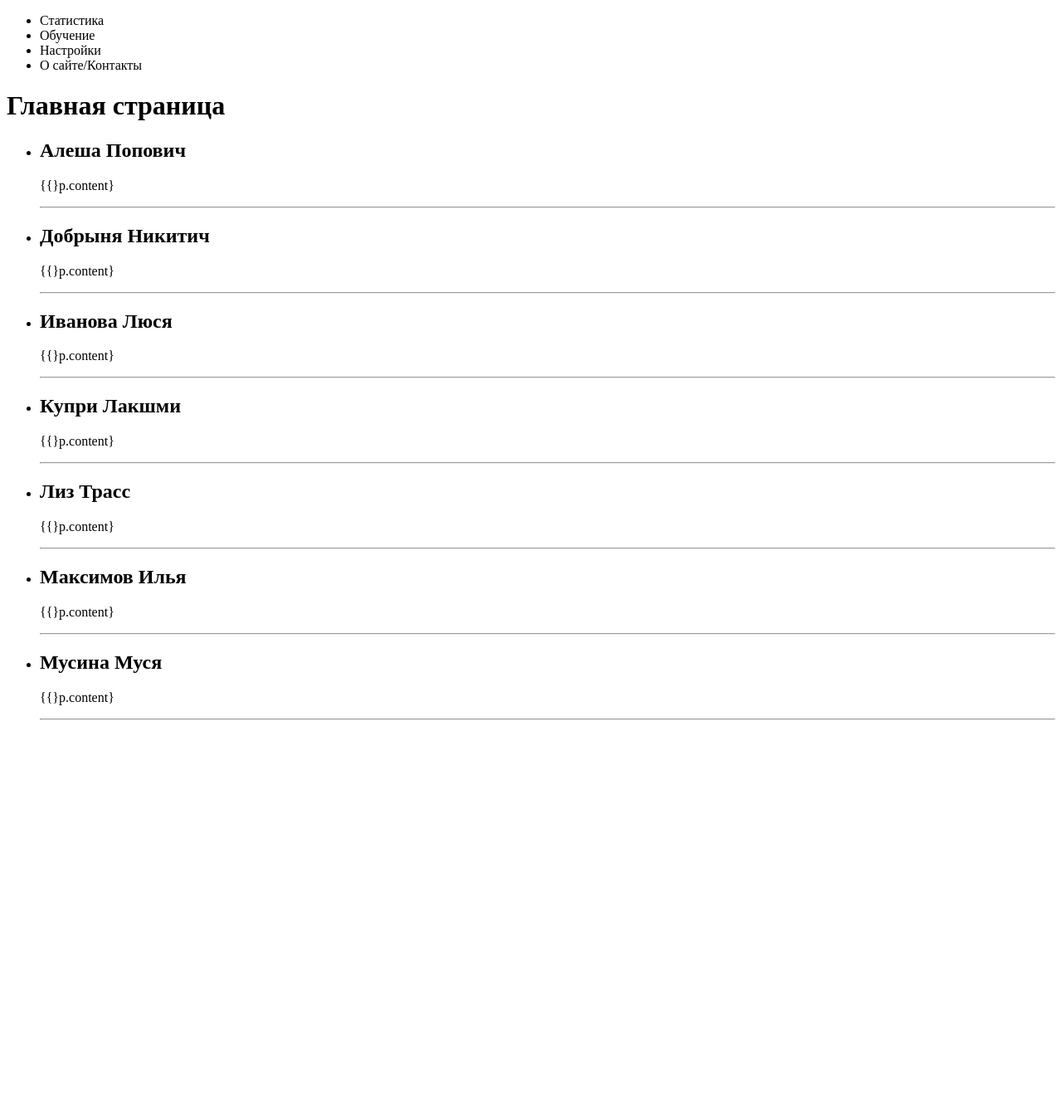
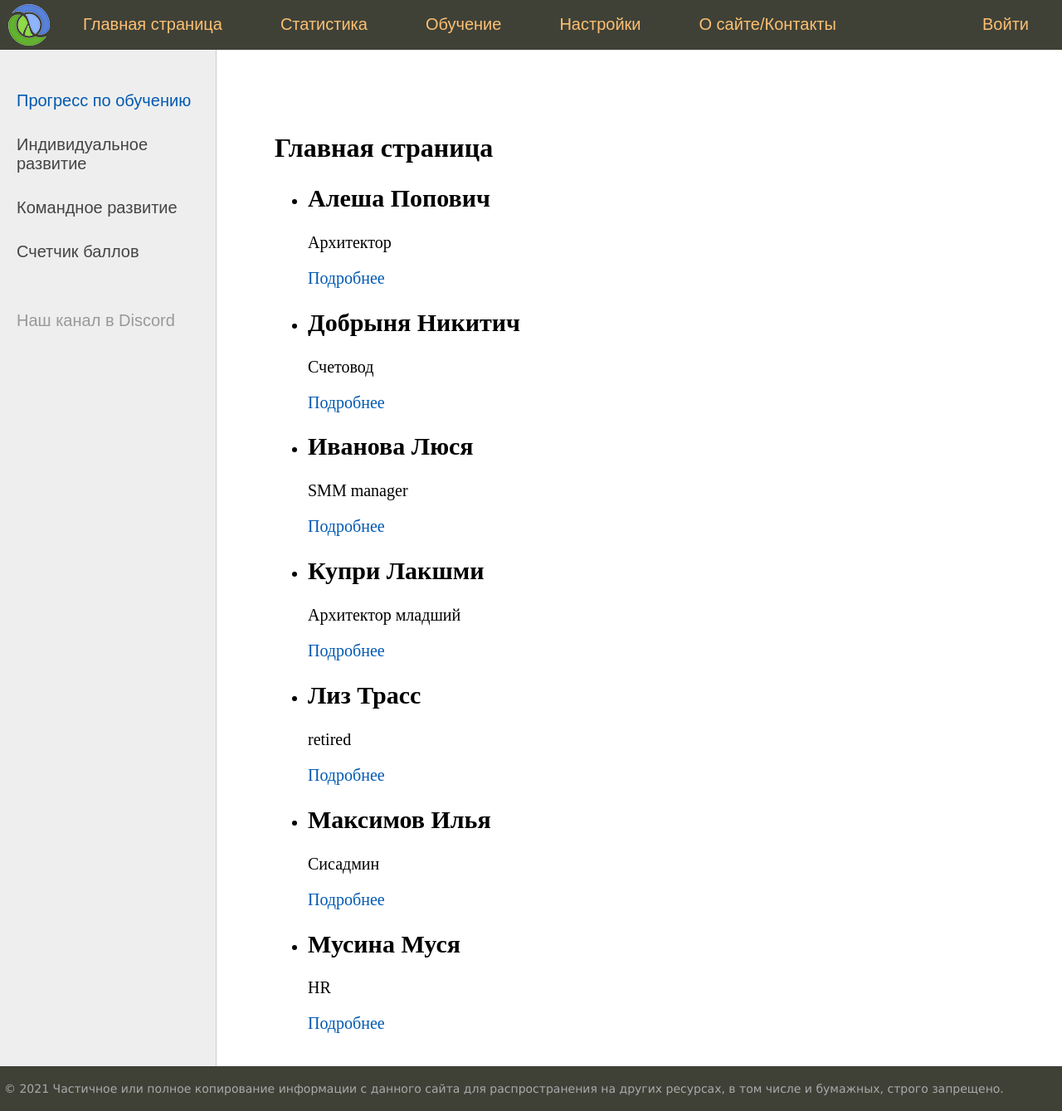
Before and after one commit to NaidaNeon/soyprotagonista, a Django app: page / in a window 1280 px wide. Shown: the whole page at 83% size. Before the commit the page ends 868 px from the top, so only its background shows below. Run offline with Django 4.2, Linux system fonts and the light colour scheme; data comes from the database, SQL or seed files in the repository; both versions use the stored data as it was after the commit.

Commit message:
logo, links, menu

```diff
--- a/admin_panel/models.py
+++ b/admin_panel/models.py
@@ -16,7 +16,7 @@ class Admin_Panel(models.Model):
         return self.title
 
     def get_absolute_url(self):
-        return reverse('post', kwargs={'post_id': self.pk})
+        return reverse('employee', kwargs={'employee_id': self.pk})
 
     class Meta:
         verbose_name = 'List of employees'
--- /dev/null
+++ b/admin_panel/static/admin_panel/css/styles.css
@@ -0,0 +1,392 @@
+html, body {
+	font-family: 'Arial';
+	margin: 0;
+	padding: 0;
+	height: 100%;
+	width: 100%;
+	color: #444;
+}
+
+a {
+	color: #0059b2;
+	text-decoration: none;
+}
+a:hover {
+	color: #CC0000;
+	text-decoration: underline;
+}
+
+img {max-width: 600px; height: auto;}
+
+img.img-article-left {
+	max-width: 300px;
+	height: auto;
+	float: left;
+	padding: 0 10px 10px 0;
+}
+
+img.img-article-left.thumb {
+	max-width: 150px;
+	height: auto;
+}
+
+p.link-read-post {
+	text-align: right;
+}
+p.link-read-post a {
+	padding: 10px;
+	min-width: 100px;
+	background: #333671;
+	color: #fff;
+	text-decoration: none;
+}
+
+div.article-panel {
+    background: #eee;
+    padding: 5px 10px 5px 10px;
+    box-sizing: border-box;
+    overflow: hidden;
+    color: #555;
+}
+div.article-panel p.first {
+    margin: 0;
+    float: left;
+}
+div.article-panel p.last {
+    margin: 0;
+    float: right;
+}
+
+ul.list-articles {
+	list-style: none;
+	margin: 0;
+	padding: 0;
+}
+ul.list-articles li {
+	border-bottom: 1px solid #ccc;
+}
+
+.table-page {
+	width: 100%;
+	height: 100%;
+	vertical-align: top;
+}
+.table-page tr {height: 100%;}
+
+.clear {clear: both;}
+
+.header {
+	background: #3F4137;
+	height: 60px;
+}
+
+.logo {
+	background: url('../images/logo.png') no-repeat 10px 5px;
+	width: 70px;
+	height: 60px;
+}
+
+ul.mainmenu {
+	list-style: none;
+	margin: 0;
+	padding: 0;
+	height: 60px;
+	color: #fdc073;
+	font-size: 20px;
+	overflow: hidden;
+}
+ul.mainmenu li {
+	float: left;
+	margin: 18px 40px 0 30px;
+}
+ul.mainmenu li.logo {margin: 0;}
+ul.mainmenu li.last {float: right;}
+
+ul.mainmenu li a {
+	color: #fdc073;
+	text-decoration: none;
+}
+ul.mainmenu li a:hover {
+	color: #FDA83D;
+}
+
+.panelitems {
+	text-align: center;
+}
+
+ul.langitem {
+	list-style: none;
+	display: inline-block;
+	margin: 30px;
+	padding: 0;
+	max-width: 300px
+}
+ul.langitem li {
+	margin: 10px 0 0 0;
+	width: 100%;
+}
+ul.langitem li.image {
+	margin: 0;
+	text-align: center;
+	width: 100%;
+	height: 250px;
+	overflow: hidden;
+}
+ul.langitem li.descr {
+	color: #777;
+	height: 170px;
+	overflow: hidden;
+}
+ul.langitem li a {
+	color: #fdc073;
+	text-decoration: none;
+	font-size: 20px;
+}
+ul.langitem li a:hover {
+	color: #FDA83D;
+}
+div.button {
+	background: #3F4137;
+	max-width: 200px;
+	margin: 0 auto;
+	padding: 5px 20px 5px 20px;
+	border-radius: 10px;
+	font-size: 20px;
+}
+
+.table-content {
+	width: 100%;
+	min-height: 100%;
+	height: 100%;
+}
+
+.left-chapters {
+	margin: 0;
+	background: #eee;
+	border-right: 1px solid #ccc;
+	min-height: 100%;
+}
+.left-chapters ul {
+	width: 230px;
+	min-height: 100%;
+	margin: 0;
+	padding: 20px 10px 10px 20px;
+	list-style: none;
+	font-size: 20px;
+}
+.left-chapters ul li {
+	margin: 30px 0 0 0;
+	color: #999;
+}
+.left-chapters ul li.selected {color: #0059b2; }
+.left-chapters ul li a {
+	color: #444;
+	text-decoration: none;
+}
+.left-chapters ul li a:hover { color: #CC0000; }
+.left-chapters ul li.share {margin: 60px 0 0 0;}
+.left-chapters ul li.share p {margin: 30px 0 30px 0;}
+.left-chapters ul li.share a {
+	display: inline-block;
+	width: 40px;
+	height: 40px;
+	margin: 0 20px 0 0;
+}
+.left-chapters ul li.share a.share-yt {
+	width: 100%;
+	height: 30px;
+	background: url('../images/share_yt.png') no-repeat 0 0
+}
+.left-chapters ul li.share a.share-yt:hover {
+	width: 100%;
+	height: 30px;
+	background: url('../images/share_yt.png') no-repeat 0 -30px
+}
+
+.content {
+	padding: 40px 20px 20px 40px;
+	width: 100%;
+	box-sizing: border-box;
+}
+
+ul.breadcrumbs {
+	margin: 0;
+	padding: 0;
+	list-style: none;
+	font-size: 20px;
+	font-family: Sans-serif, Arial, Tahoma;
+}
+ul.breadcrumbs li {
+	display: inline-block;
+}
+ul.breadcrumbs li a {
+	color: #0059b2;
+	text-decoration: none;
+}
+ul.breadcrumbs li a:hover { color: #CC0000; }
+ul.breadcrumbs li:after{
+	padding: 0 10px 0 10px;
+	content: "\2192";
+}
+ul.breadcrumbs li.last:after {content: "";}
+
+ul.control {
+	margin: 0;
+	padding: 60px 0 0 0;
+	list-style: none;
+	font-family: Sans-serif, Arial, Tahoma;
+	font-size: 18px;
+	width: 100%;
+}
+ul.control li {	float: left; padding: 0 0 0 10px;}
+ul.control li.first:before {content: "\2190"; padding: 0 10px 0 0;}
+ul.control li.last {float: right; padding: 0 40px 0 0;}
+ul.control li.last:after {content: "\2192"; padding: 0 0 0 10px;}
+ul.control li a { color: #0059b2; text-decoration: none; }
+ul.control li a:hover { color: #CC0000; }
+
+ul.content-table {
+	margin: 0;
+	padding: 60px 0 0 30px;
+	list-style: none;
+	font-family: Sans-serif, Arial, Tahoma;
+	font-size: 28px;
+}
+ul.content-table li {
+	margin: 0 0 40px 0;
+}
+ul.content-table li a {
+	color: #BB5715;
+	text-decoration: none;
+}
+ul.content-table li a:hover {color: #F0711C;}
+
+.content-text {
+	margin: 60px 0 0 30px;
+	color: #000;
+	font-size: 20px;
+	font-family: Yandex Sans Display Light;
+}
+.content-text h1 {font-size: 32px;}
+
+ul.lang-list {
+	list-style: none;
+	margin: 0;
+	padding: 14px 0 0 0;
+	background: #3F4137;
+	width: 100%;
+	height: 50px;
+	border-top: 1px solid #959A82;
+	box-sizing: border-box;
+	font-size: 18px;
+	font-family: Sans-serif, Arial, Tahoma;
+}
+ul.lang-list li {
+	display: inline-block;
+	margin-left: 40px;
+}
+ul.lang-list li.selected {color: #fdc073; border-bottom: 1px solid #fdc073;}
+ul.lang-list li a {
+	color: #eee;
+	text-decoration: none;
+}
+ul.lang-list li a:hover {color: #fdc073;}
+
+.topic-subject .topic-line {
+	border-bottom: 1px solid #CC0000;
+	margin-top: -16px;
+}
+
+.topic-subject .topic-text {
+	display: inline-block;
+	font-size: 28px;
+	color: #777;
+	padding: 0 10px 0 10px;
+	margin-left: 30px;
+	background: #fff;
+	font-family: Sans-serif, Arial, Tahoma;
+}
+
+.list-topic {
+	margin: 40px 0 60px 0;
+	font-family: Sans-serif, Arial, Tahoma;
+}
+.list-topic p {
+	margin: 0;
+	font-size: 28px;
+}
+.list-topic ol {
+	columns: 2;
+	-webkit-columns: 2;
+	column-gap: 40px;
+}
+.list-topic ol li {
+	display: list-item;
+	margin: 10px 10px 0 0px;
+	padding: 0 0 0 10px;
+}
+.list-topic ol li a {
+	color: #0059b2;
+	text-decoration: none;
+}
+.list-topic ol li a:hover {color: #CC0000;}
+
+.highlight {
+	max-width: 350px;
+	padding: 0 10px 0 10px;
+	margin: 0;
+	overflow: auto;
+	overflow-y: hidden;
+	background: #f0f0f0;
+}
+.highlight p { margin: 0; }
+.highlight .block {
+	width: 100%;
+	margin: 0;
+}
+.highlight .block p { margin: 0; }
+
+.quote {
+	background: url('../images/blockquote.png') no-repeat 0 10px;
+	padding: 5px 5px 5px 70px;
+	font-family: Sans-serif, Arial, Tahoma;
+	font-style: italic;
+}
+
+#footer {
+	box-sizing: border-box;
+
+	background: #3F4137;
+	padding: 5px;
+	color: #aaa;
+	font-size: 14px;
+	font-family: Verdana, Geneva, Arial, Helvetica;
+	text-align: left;
+	overflow: hidden;
+}
+#footer a {
+	text-decoration: underline;
+	color: #aaa;
+}
+
+.form-input {
+    width: 300px;
+    font-size: 16px;
+}
+
+.form-label {
+    display: inline-block;
+    min-width: 150px;
+    vertical-align: top;
+}
+
+.form-error ul {
+    list-style: none;
+    padding: 0;
+    color: #CC0000;
+}
+
+.form-button {
+    min-width: 200px;
+    font-size: 16px;
+}
--- a/admin_panel/templates/soytemplates/base.html
+++ b/admin_panel/templates/soytemplates/base.html
@@ -1,19 +1,71 @@
+{% load static %}
+
 <!DOCTYPE html>
 <html>
 <head>
-    <title>{{ title }}</title>
+	<title>{{title}}</title>
+	<link type="text/css" href="{% static 'admin_panel/css/styles.css' %}" rel="stylesheet" />
+	<meta http-equiv="Content-Type" content="text/html; charset=utf-8">
+	<link rel="shortcut icon" href="{% static 'admin_panel/images/main.ico' %}" type="image/x-icon"/>
+	<meta name="viewport" content="width=device-width, initial-scale=1.0">
 </head>
-
 <body>
+<table class="table-page" border=0 cellpadding="0" cellspacing="0">
+<tr><td valign=top>
 {% block mainmenu %}
-<ul>
-    {% for m in menu %}
-<li>{{m}}</li>
-    {% endfor %}
-</ul>
+		<div class="header">
+			<ul id="mainmenu" class="mainmenu">
+			<li class="logo"><a href="{% url 'home' %}"><div class="logo"></div></a></li>
+{% for m in menu %}
+	{% if not forloop.last %}
+			<li><a href="{% url m.url_name %}">{{m.title}}</a></li>
+	{% else %}
+			<li class="last"><a href="{% url m.url_name %}">{{m.title}}</a></li>
+	{% endif %}
+{% endfor %}
+			</ul>
+			<div class="clear"></div>
+		</div>
 {% endblock mainmenu %}
 
+
+<table class="table-content" border=0 cellpadding="0" cellspacing="0">
+<tr>
+<!-- Sidebar слева -->
+	<td valign="top" class="left-chapters">
+	<ul id="leftchapters">
+		<li class="selected">Прогресс по обучению</li>
+		<li><a href="#">Индивидуальное развитие</a></li>
+		<li><a href="#">Командное развитие</a></li>
+		<li><a href="#">Счетчик баллов</a></li>
+		<li class="share">
+		<p>Наш канал в Discord</p>
+        <!-- вставить share-yt для отображения иконки, спросить у Зарины как это делается -->
+		<a class="Discord_logo_svg" href="https://discord.gg/n5QZp5Wb" target="_blank" rel="nofollow"></a>
+		</li>
+	</ul>
+</td>
+<!-- Конец Sidebar'а -->
+<td valign="top" class="content">
+	<!-- Хлебные крошки -->
+	{% block breadcrumbs %}
+	{% endblock %}
+
+<!-- Блок контента -->
+	<div class="content-text">
 {% block content %}
 {% endblock %}
+	</div>
+<!-- Конец блока контента -->
+
+</td></tr></table>
+</td></tr>
+<!-- Footer -->
+<tr><td valign=top>
+	<div id="footer">
+		<p>&copy; 2021 Частичное или полное копирование информации с данного сайта для распространения на других ресурсах, в том числе и бумажных, строго запрещено.</p>
+	</div>
+</td></tr></table>
+<!-- Конец footer'а и страницы -->
 </body>
 </html>
--- a/admin_panel/templates/soytemplates/main.html
+++ b/admin_panel/templates/soytemplates/main.html
@@ -3,15 +3,15 @@
 {% block content %}
 <h1>{{ title }}</h1>
 
-<ul>
+<ul class="List-of-employees">  <!-- Кликабельный список сотрудников, заменить на список курсов -->
     {% for p in posts %}
-    <li>
-        <h2>{{p.title}}</h2>
-        <p>{{}p.content}</p>
-        <hr>
-    </li>
+        <li><h2>{{p.title}}</h2>
+    {% autoescape on %}
+    {{p.content|linebreaks|truncatewords:50}}
+    {% endautoescape %}
+        <div class="clear"></div>
+        <p class="link-read-description"><a href="{{ p.get_absolute_url }}">Подробнее</a></p>
+        </li>
     {% endfor %}
 </ul>
-
-
 {% endblock %}
--- a/admin_panel/urls.py
+++ b/admin_panel/urls.py
@@ -8,9 +8,7 @@ urlpatterns = [
     path('statistics/', statistics, name='statistics'),  #http://127.0.0.1:8000/statistics/
     path('studies/', study, name='studies'), #http://127.0.0.1:8000/studies/
     path('sets/', sets, name='sets'), #http://127.0.0.1:8000/sets/
-
-
-    # path('studies/<int:study_id>/', study), #http://127.0.0.1:8000/studies/1 (2, 3)
-    # path('chat/<slug:chat_type>/', chat), #http://127.0.0.1:8000/chat/main_HR || http://127.0.0.1:8000/chat/accountant
-    # path('sets/<path:set_type>/', sets), #http://127.0.0.1:8000/sets/account || http://127.0.0.1:8000/sets/notifications
+    path('login/', login, name='login'),
+    path('about/', about, name='about'),
+    path('employee/<int:employee_id>/', spisok, name='employee'), #go to certain employee or course
 ]
--- a/admin_panel/views.py
+++ b/admin_panel/views.py
@@ -3,11 +3,23 @@ from django.shortcuts import render, redirect
 from .models import *
 
 # Create your views here.
-menu = ['Статистика', 'Обучение', 'Настройки', 'О сайте/Контакты']
+menu = [{'title': 'Главная страница', 'url_name': 'home'},
+        {'title': 'Статистика', 'url_name': 'statistics'},
+        {'title': 'Обучение', 'url_name': 'studies'},
+        {'title': 'Настройки', 'url_name': 'sets'},
+        {'title': 'О сайте/Контакты', 'url_name': 'about'},
+        {'title': 'Войти', 'url_name': 'login'}
+        ]
 
 def main(request):
     posts = Admin_Panel.objects.all()
-    return render(request, 'soytemplates/main.html', {'posts': posts, 'menu': menu, 'title': 'Главная страница'})
+    context = {
+        'posts': posts,
+        'menu': menu,
+        'title': 'Главная страница'
+    }
+
+    return render(request, 'soytemplates/main.html', context=context)
 
 def chats(request):
     return render(request, 'soytemplates/chats.html', {'menu': menu, 'title': 'Чаты'})  #функция для отобажения отдельной страницы Чаты
@@ -19,16 +31,18 @@ def study(request):
     return render(request, 'soytemplates/study.html', {'menu': menu, 'title': 'Обучение'})  #функция для отобажения отдельной страницы Обучение
 
 def sets(request):
-    return render(request, 'soytemplates/sets.html', {'menu': menu, 'title': 'Настройки'})  #функция для отобажения отдельной страницы Настройки
+    return render(request, 'soytemplates/sets.html', {'menu': menu, 'title': 'Настройки'})
 
-# def study(request, study_id):       # с указанием ID обучения (1, 2, 3)
-#     return HttpResponse(f"<h2>Обучение</h2><p>{study_id}</p>")
+def about(request):
+    return HttpResponse("О сайте/Контакты")     #добавить отдельную страницу или так? //показать как работает
 
-# def chat(request, chat_type):        # с указанием типа чата (HR, accountant)
-#     return HttpResponse(f"<h2>Чаты</h2><p>{chat_type}</p>")
+def login(request):
+    return HttpResponse("Авторизация")
 
-# def sets(request, set_type):
-    # return HttpResponse(f"<h2>Настройки</h2><p>{set_type}</p>")
+
 
 def pageNotFound(request, exception):
     return HttpResponseNotFound('<h1>Страница не найдена</h1><p>Попробуйте ввести запрос снова</p>')
+
+def spisok(request, employee_id):
+    return HttpResponse(f"Список сотрудников c id = {employee_id} и информация о них или же список курсов c id = {employee_id}")
--- a/soyprotagonista/settings.py
+++ b/soyprotagonista/settings.py
@@ -24,7 +24,7 @@ BASE_DIR = Path(__file__).resolve().parent.parent
 SECRET_KEY = 'django-insecure-j0psh@tj#k_tt%&ckrqrml_r!yqaq)wh6m25c=77u==#4k+ngk'
 
 # SECURITY WARNING: don't run with debug turned on in production!
-DEBUG = False
+DEBUG = True
 
 ALLOWED_HOSTS = ['127.0.0.1']
 
@@ -117,7 +117,9 @@ USE_TZ = True
 # Static files (CSS, JavaScript, Images)
 # https://docs.djangoproject.com/en/4.1/howto/static-files/
 
-STATIC_URL = 'static/'
+STATIC_URL = '/static/'
+STATIC_ROOT = os.path.join(BASE_DIR, 'static')
+STATICFILES_DIR = []
 
 # Default primary key field type
 # https://docs.djangoproject.com/en/4.1/ref/settings/#default-auto-field
--- a/soyprotagonista/urls.py
+++ b/soyprotagonista/urls.py
@@ -25,7 +25,7 @@ urlpatterns = [
     path('', include('admin_panel.urls')),
 ]
 
-handler404 = pageNotFound
-
 if settings.DEBUG:
     urlpatterns += static(settings.MEDIA_URL, document_root=settings.MEDIA_ROOT)
+
+handler404 = pageNotFound
```
Also changed, not shown: admin_panel/static/admin_panel/images/Discord_logo_svg.png (added), admin_panel/static/admin_panel/images/blockquote.png (added), admin_panel/static/admin_panel/images/btn_yt.png (added), admin_panel/static/admin_panel/images/logo.png (added), admin_panel/static/admin_panel/images/main.ico (added), admin_panel/static/admin_panel/images/share_yt 2.png (added), admin_panel/static/admin_panel/images/share_yt.png (added), admin_panel/static/admin_panel/images/smallmenu.png (added), db.sqlite3, 1 other file.
